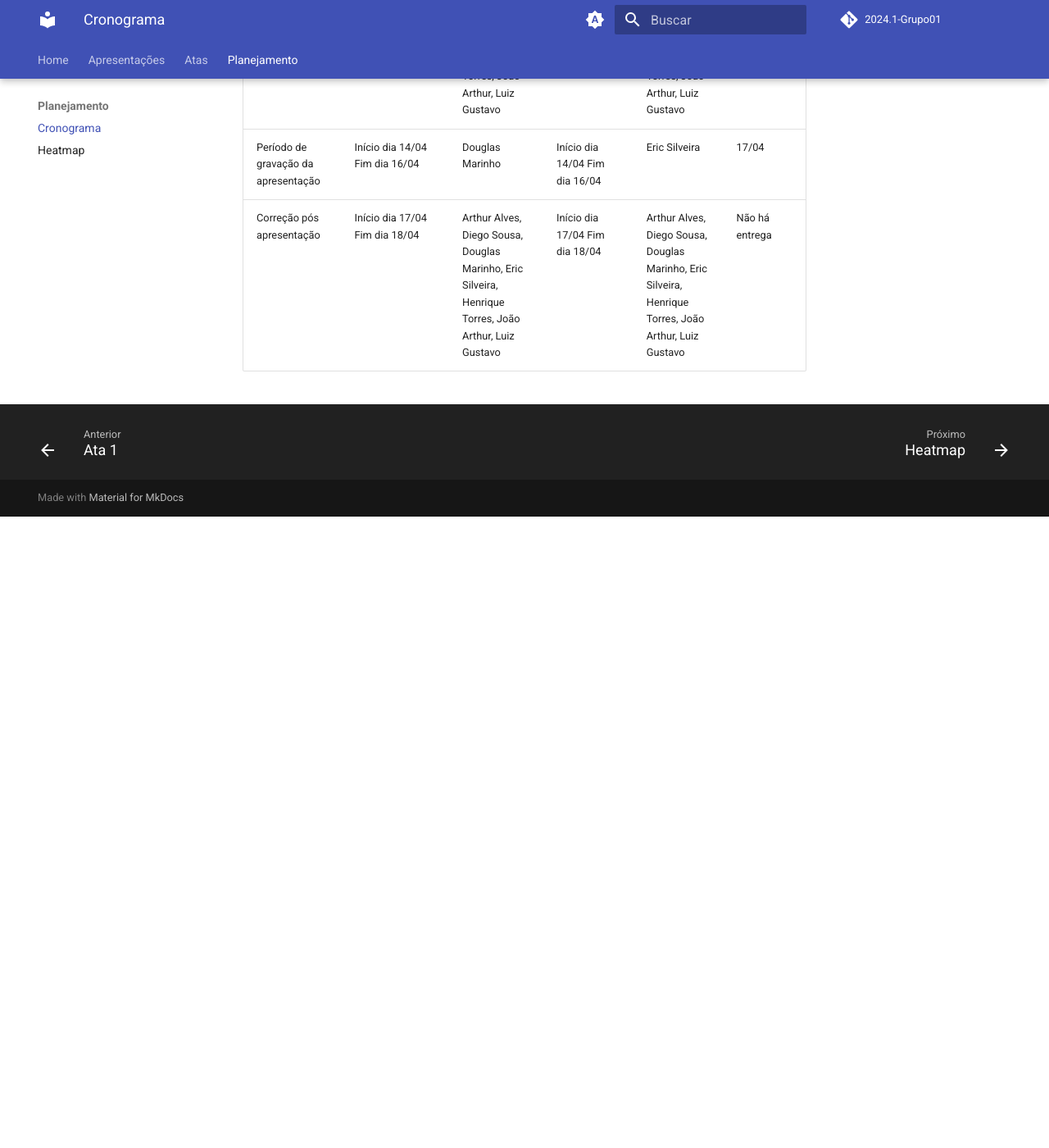
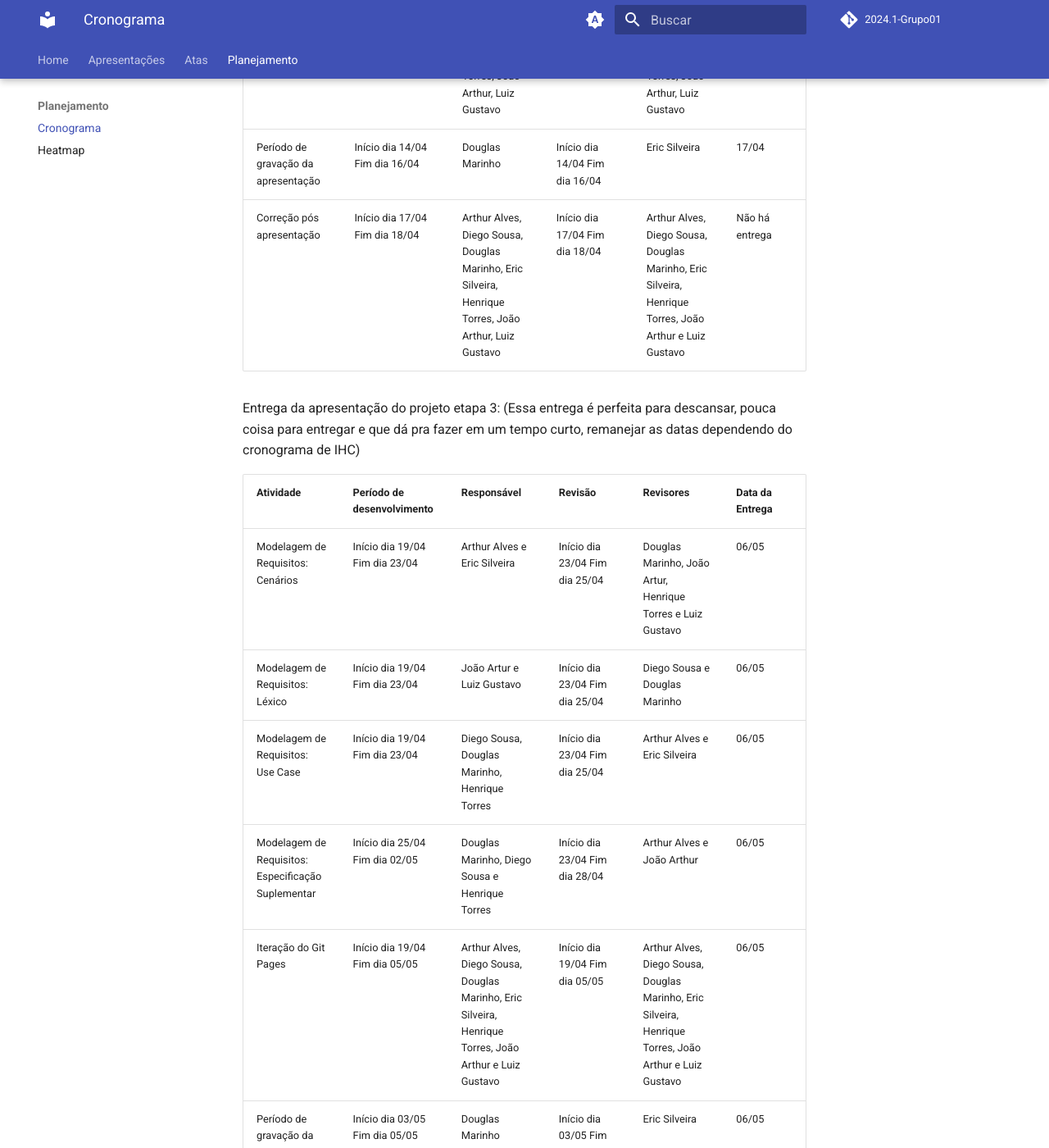
Before and after one commit to Requisitos-de-Software/2024.1-DiarioOficialdaUniao, an MkDocs documentation site: the page built from docs/planejamento/cronograma.md, in a window 1280 px wide and 1400 px high, scrolled down 2929 px. Shown: the whole window at 82% size. Built offline with MkDocs 1.6.1 and Material for MkDocs 9.7.7, drawn with Linux system fonts in a browser that asks for light colours; comment, search, counter and statistics services are not loaded; the version menu is left out; before the commit the page ends 3559 px from its top, so only the background shows below that; some of the changed text lies outside the part shown.

Commit message:
Atualização do cronograma p3

```diff
--- a/docs/planejamento/cronograma.md
+++ b/docs/planejamento/cronograma.md
@@ -1,24 +1,37 @@
 | Atividades                           | Período de Desenvolvimento     | Responsável  | Revisão                        | Revisores     | Data de Entrega |
 | ------------------------------------ | ------------------------------ | ------------ | ------------------------------ | ------------- | --------------- |
 | Planejamento do Projeto - Cronograma | Início dia 19/03 Fim dia 24/03 | Arthur Alves | Início dia 24/03 Fim dia 29/03 | Eric Silveira | 01/04           |
-|Heatmap de disponibilidade dos integrantes|Início dia 19/03 Fim dia 20/03 |Arthur Alves|Início dia 24/03 Fim dia 29/03|Arthur Alves, Diego Sousa, Douglas Marinho, Eric Silveira, Henrique Torres, João Arthur, Luiz Gustavo|01/04|
-|Seleção do app|Início dia 19/03 Fim dia 25/03|Arthur Alves, Diego Sousa, Douglas Marinho, Eric Silveira, João Arthur, Luiz Gustavo|Início dia 25/03 Fim dia 25/03|Arthur Alves, Diego Sousa, Douglas Marinho, Eric Silveira, Henrique Torres, João Arthur, Luiz Gustavo|01/04
-|Ferramentas do projeto|Início dia 25/03 Fim dia 27/03|Douglas Marinho, Henrique Torres|Início dia 27/03 Fim dia 27/03|Arthur Alves, Diego Sousa, Douglas Marinho, Eric Silveira, Henrique Torres, João Arthur, Luiz Gustavo|01/04|Rich Picture|Início dia 27/03 Fim dia 29/03|Arthur Alves, Luiz Gustavo e João Arthur|Início dia 29/03 Fim dia 01/04|Arthur Alves, Eric Silveira|01/04|
-|Documentação da Equipe|Início dia 24/03 Fim dia 29/03|Diego Sousa|Início dia 24/03 Fim dia 01/04|Arthur Alves, Diego Sousa, Douglas Marinho, Eric Silveira, Henrique Torres, João Arthur, Luiz Gustavo|01/04|
+|Heatmap de disponibilidade dos integrantes|Início dia 19/03 Fim dia 20/03 |Arthur Alves|Início dia 24/03 Fim dia 29/03|Arthur Alves, Diego Sousa, Douglas Marinho, Eric Silveira, Henrique Torres, João Arthur e Luiz Gustavo|01/04|
+|Seleção do app|Início dia 19/03 Fim dia 25/03|Arthur Alves, Diego Sousa, Douglas Marinho, Eric Silveira, João Arthur e Luiz Gustavo|Início dia 25/03 Fim dia 25/03|Arthur Alves, Diego Sousa, Douglas Marinho, Eric Silveira, Henrique Torres, João Arthur e Luiz Gustavo|01/04
+|Ferramentas do projeto|Início dia 25/03 Fim dia 27/03|Douglas Marinho e Henrique Torres|Início dia 27/03 Fim dia 27/03|Arthur Alves, Diego Sousa, Douglas Marinho, Eric Silveira, Henrique Torres, João Arthur e Luiz Gustavo|01/04|Rich Picture|Início dia 27/03 Fim dia 29/03|Arthur Alves, Luiz Gustavo e João Arthur|Início dia 29/03 Fim dia 01/04|Arthur Alves e Eric Silveira|01/04|
+|Documentação da Equipe|Início dia 24/03 Fim dia 29/03|Diego Sousa|Início dia 24/03 Fim dia 01/04|Arthur Alves, Diego Sousa, Douglas Marinho, Eric Silveira, Henrique Torres, João Arthur e Luiz Gustavo|01/04|
 |Período de gravação da apresentação|Início dia 29/03 Fim dia 31/03|Douglas Marinho e Henrique Torres|Início dia 29/03|Fim dia 31/03|Eric Silveira|01/04|
-|Implementação do Git Pages|Início dia 19/03|Fim dia 28/03|Arthur Alves, Diego Sousa, Douglas Marinho, Eric Silveira, Henrique Torres, João Arthur e Luiz Gustavo|Início dia 29/03 Fim dia 01/04|Arthur Alves, Diego Sousa, Douglas Marinho, Eric Silveira, Henrique Torres, João Arthur, Luiz Gustavo|01/04|Correção pós apresentação|Início dia 01/04 Fim dia 02/04|Arthur Alves, Diego Sousa, Douglas Marinho, Eric Silveira, Henrique Torres, João Arthur e Luiz Gustavo|Início dia 02/04 Fim dia 02/04|Arthur Alves, Diego Sousa, Douglas Marinho, Eric Silveira, Henrique Torres, João Arthur, Luiz Gustavo|Não há entrega|
+|Implementação do Git Pages|Início dia 19/03|Fim dia 28/03|Arthur Alves, Diego Sousa, Douglas Marinho, Eric Silveira, Henrique Torres, João Arthur e Luiz Gustavo|Início dia 29/03 Fim dia 01/04|Arthur Alves, Diego Sousa, Douglas Marinho, Eric Silveira, Henrique Torres, João Arthur e Luiz Gustavo|01/04|Correção pós apresentação|Início dia 01/04 Fim dia 02/04|Arthur Alves, Diego Sousa, Douglas Marinho, Eric Silveira, Henrique Torres, João Arthur e Luiz Gustavo|Início dia 02/04 Fim dia 02/04|Arthur Alves, Diego Sousa, Douglas Marinho, Eric Silveira, Henrique Torres, João Arthur e Luiz Gustavo|Não há entrega|
 
 Entrega da apresentação do projeto etapa 2: (Etapa altamente corrida, estudar o quanto antes as técnicas para definir o restante do cronograma)
 
 |Atividade|Período de desenvolvimento|Responsável|Revisão|Revisores|Data da Entrega|
 |----------|-------------------|---------|----------|-----------|------------|
 |Perfil dos usuários|Início dia 03/04 Fim dia 05/04|Arthur Alves e Eric Silveira|Início dia 03/04 Fim dia 05/04|João Arthur, Luiz Gustavo|17/04|
-|Estudo das técnicas de elicitação de requisitos e quais serão usadas no projeto|Início dia 03/04 Fim dia 05/04|Diego Sousa e Luiz Gustavo|Início dia 05/04 Fim dia 05/04|Arthur Alves, Diego Sousa, Douglas Marinho, Eric Silveira, Henrique Torres, João Arthur, Luiz Gustavo|17/04|
-|Estudo das técnicas de priorização de requisitos e quais serão usadas no projeto|Início dia 03/04 Fim dia 05/04|Douglas Marinho e João Artur|Início dia 05/04 Fim dia 05/04|Arthur Alves, Diego Sousa, Douglas Marinho, Eric Silveira, Henrique Torres, João Arthur, Luiz Gustavo|17/04|
+|Estudo das técnicas de elicitação de requisitos e quais serão usadas no projeto|Início dia 03/04 Fim dia 05/04|Diego Sousa e Luiz Gustavo|Início dia 05/04 Fim dia 05/04|Arthur Alves, Diego Sousa, Douglas Marinho, Eric Silveira, Henrique Torres, João Arthur e Luiz Gustavo|17/04|
+|Estudo das técnicas de priorização de requisitos e quais serão usadas no projeto|Início dia 03/04 Fim dia 05/04|Douglas Marinho e João Artur|Início dia 05/04 Fim dia 05/04|Arthur Alves, Diego Sousa, Douglas Marinho, Eric Silveira, Henrique Torres, João Arthur e Luiz Gustavo|17/04|
 |CAMPO RESERVADO PARA ADICIONAR ATIVIDADES TÉCNICAS APÓS O ESTUDO|  |    |   |    |17/04|
 |CAMPO RESERVADO PARA ADICIONAR ATIVIDADES TÉCNICAS APÓS O ESTUDO|  |    |   |    |17/04
 Entrevista para elicitação de requisitos|Início dia 10/04 Fim dia 12/04|
-Arthur Alves, Diego Sousa, Douglas Marinho, Eric Silveira, Henrique Torres, João Arthur e Luiz Gustavo|Início dia 12/04|Fim dia 14/04|Arthur Alves, Diego Sousa, Douglas Marinho, Eric Silveira, Henrique Torres, João Arthur, Luiz Gustavo|17/04|
+Arthur Alves, Diego Sousa, Douglas Marinho, Eric Silveira, Henrique Torres, João Arthur e Luiz Gustavo|Início dia 12/04|Fim dia 14/04|Arthur Alves, Diego Sousa, Douglas Marinho, Eric Silveira, Henrique Torres, João Arthur e Luiz Gustavo|17/04|
 |Iteração do Git Pages|Início dia 03/04 Fim dia 16/04|Arthur Alves, Diego Sousa, Douglas Marinho, Eric Silveira, Henrique Torres, João Arthur, Luiz Gustavo|Início dia 14/04 Fim dia 17/04|Arthur Alves, Diego Sousa, Douglas Marinho, Eric Silveira, Henrique Torres, João Arthur, Luiz Gustavo|17/04|
 |Período de gravação da apresentação|Início dia 14/04 Fim dia 16/04| Douglas Marinho|Início dia 14/04 Fim dia 16/04|Eric Silveira|17/04|
-|Correção pós apresentação|Início dia 17/04 Fim dia 18/04|Arthur Alves, Diego Sousa, Douglas Marinho, Eric Silveira, Henrique Torres, João Arthur, Luiz Gustavo|Início dia 17/04 Fim dia 18/04|Arthur Alves, Diego Sousa, Douglas Marinho, Eric Silveira, Henrique Torres, João Arthur, Luiz Gustavo|Não há entrega|
+|Correção pós apresentação|Início dia 17/04 Fim dia 18/04|Arthur Alves, Diego Sousa, Douglas Marinho, Eric Silveira, Henrique Torres, João Arthur, Luiz Gustavo|Início dia 17/04 Fim dia 18/04|Arthur Alves, Diego Sousa, Douglas Marinho, Eric Silveira, Henrique Torres, João Arthur e Luiz Gustavo|Não há entrega|
+
+
+Entrega da apresentação do projeto etapa 3: (Essa entrega é perfeita para descansar, pouca coisa para entregar e que dá pra fazer em um tempo curto, remanejar as datas dependendo do cronograma de IHC)
+
+|Atividade|Período de desenvolvimento|Responsável|Revisão|Revisores|Data da Entrega|
+|----------|-------------------|---------|----------|-----------|------------|
+|Modelagem de Requisitos: Cenários|Início dia 19/04 Fim dia 23/04|Arthur Alves e Eric Silveira|Início dia 23/04 Fim dia 25/04|Douglas Marinho, João Artur, Henrique Torres e Luiz Gustavo|06/05|
+|Modelagem de Requisitos: Léxico|Início dia 19/04 Fim dia 23/04|João Artur e Luiz Gustavo|Início dia 23/04 Fim dia 25/04|Diego Sousa e Douglas Marinho|06/05|
+|Modelagem de Requisitos: Use Case|Início dia 19/04 Fim dia 23/04|Diego Sousa,  Douglas Marinho, Henrique Torres|Início dia 23/04 Fim dia 25/04|Arthur Alves e Eric Silveira|06/05|
+|Modelagem de Requisitos: Especificação Suplementar|Início dia 25/04 Fim dia 02/05|Douglas Marinho, Diego Sousa e Henrique Torres|Início dia 23/04 Fim dia 28/04|Arthur Alves e João Arthur|06/05|
+|Iteração do Git Pages|Início dia 19/04 Fim dia 05/05|Arthur Alves, Diego Sousa, Douglas Marinho, Eric Silveira, Henrique Torres, João Arthur e Luiz Gustavo|Início dia 19/04 Fim dia 05/05|Arthur Alves, Diego Sousa, Douglas Marinho, Eric Silveira, Henrique Torres, João Arthur e Luiz Gustavo|06/05|
+|Período de gravação da apresentação|Início dia 03/05 Fim dia 05/05|Douglas Marinho|Início dia 03/05 Fim dia 05/05|Eric Silveira|06/05|
+|Correção pós apresentação|Início dia 06/05 Fim dia 07/05|Arthur Alves, Diego Sousa, Douglas Marinho, Eric Silveira, Henrique Torres, João Arthur e Luiz Gustavo|Início dia 06/05 Fim dia 07/05|Arthur Alves, Diego Sousa, Douglas Marinho, Eric Silveira, Henrique Torres, João Arthur e Luiz Gustavo|Não há entrega|
```
